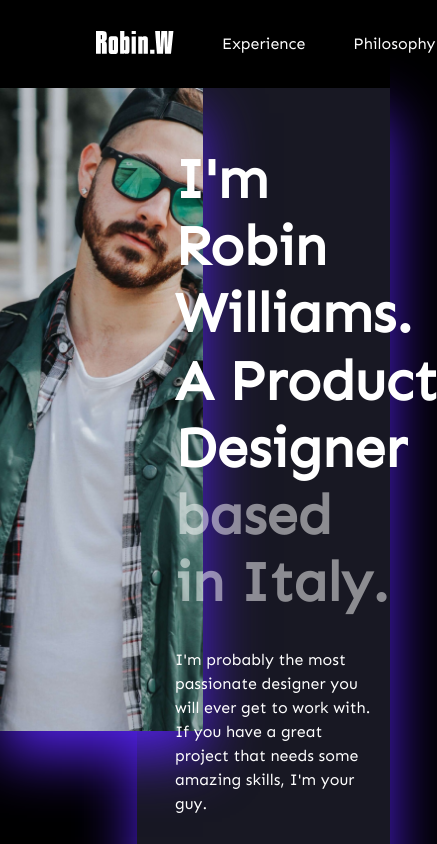
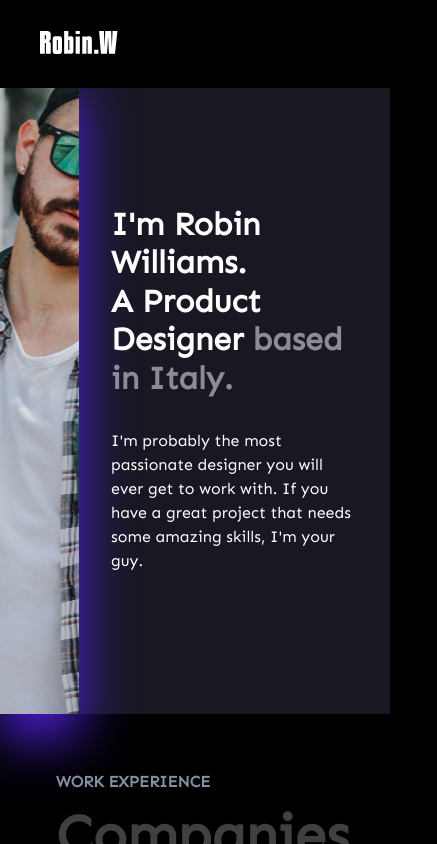
Before and after one commit to yanballas/Robin.W, a plain HTML site: page index.html in a window 390 px wide. Shown: the top 844 px of the page, 437 px wide, since content can reach past the window. Drawn offline with Linux system fonts and the light colour scheme.

Commit message:
start adaptive for lg

```diff
--- a/app.js
+++ b/app.js
@@ -141,6 +141,10 @@ window.addEventListener('DOMContentLoaded', () => {
         })
     }
 
+    if (window.innerWidth < 1024) {
+        document.querySelector('.nav').before(document.querySelector('.nav__menu'));
+    }
+
     fixedMenu();
     navMove();
     slider(headerSlider);
--- a/style/style.css
+++ b/style/style.css
@@ -836,3 +836,58 @@ h2._hidden {
     }
 
 }
+
+@media screen and (max-width: 1024px) {
+
+    .nav {
+        padding: 1rem;
+    }
+
+    .nav__menu {
+        position: absolute;
+        z-index: 8;
+        top: 0;
+        left: 0;
+        width: 100%;
+        background-color: var(--black-dlc);
+        flex-direction: column;
+        transform: translateY(-800px);
+        -webkit-transform: translateY(-800px);
+        -moz-transform: translateY(-800px);
+    }
+
+    a.nav__link {
+        padding: 1rem;
+        text-align: center;
+    }
+
+    .hero-section_decorate {
+        display: none;
+    }
+
+    .hero-section__content {
+        height: auto;
+        padding: 4rem 2rem 0 0;
+        justify-content: space-between;
+        gap: 2rem;
+        background-color: var(--black-dlc)
+    }
+
+    .hero-section__slider {
+        position: relative;
+        left: auto;
+        top: auto;
+        width: 350px;
+        height: 650px;
+        flex-basis: 100%;
+    }
+
+    .hero-section__text {
+        width: auto;
+    }
+
+    .hero-section__text > h1 {
+        font-size: 2rem;
+    }
+
+}
```
